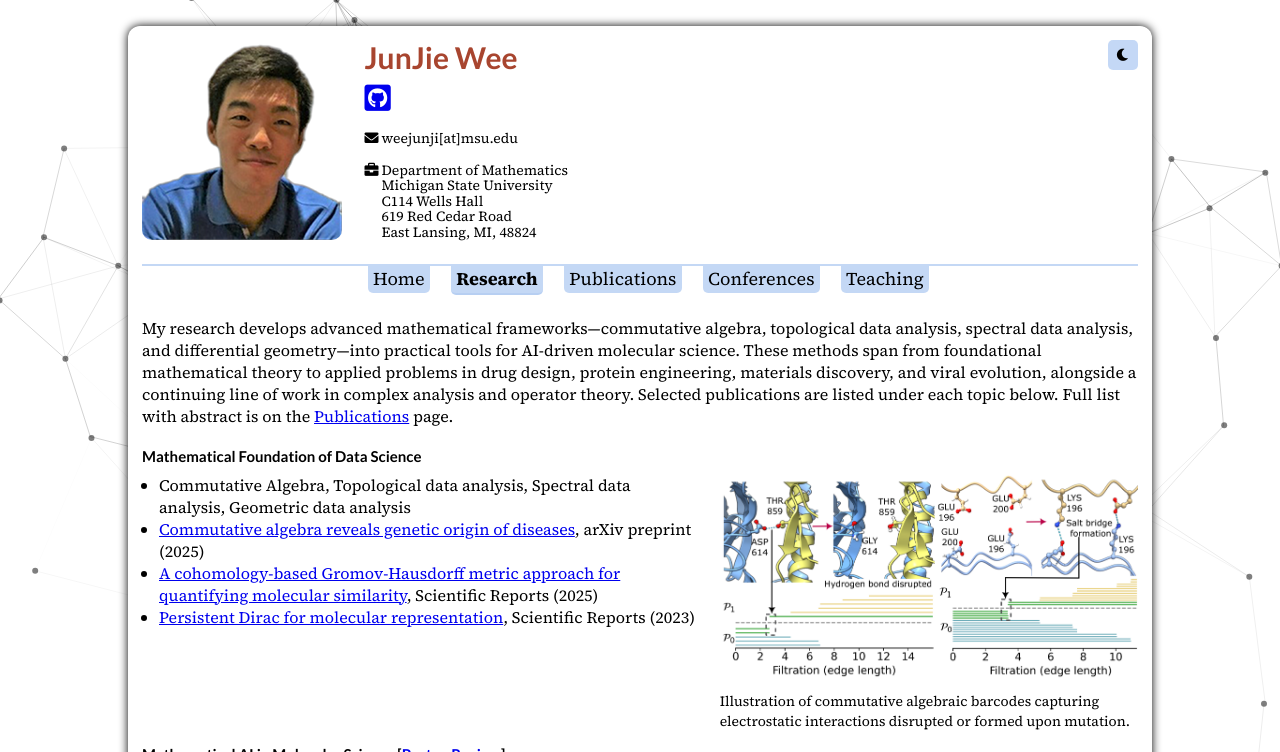
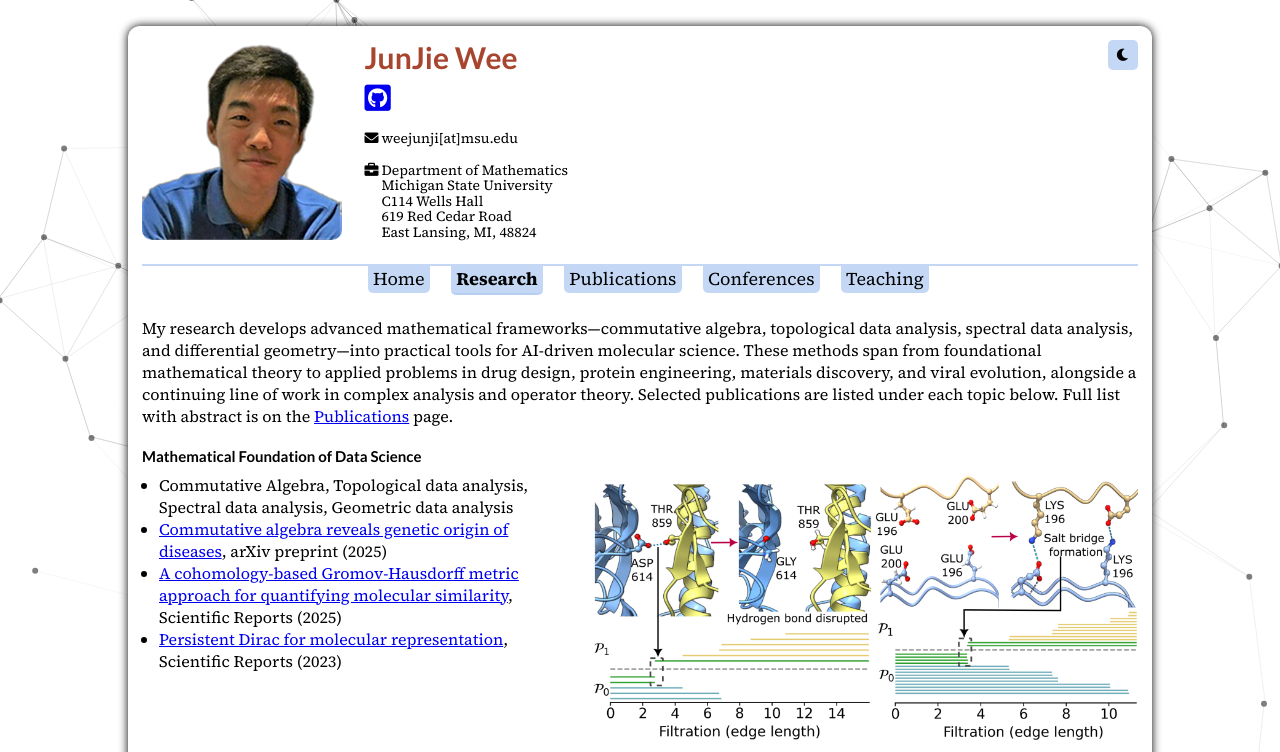
Before and after one commit to junjiewee/junjiewee.github.io, a Jekyll site: the page built from research.html, in a window 1280 px wide. Shown: the top 752 px of the page. Built offline with Jekyll 4.4.1, drawn with Linux system fonts in a browser that asks for light colours; nearby versions of some CDN libraries; a style sheet for code colours, icons or effects is not loaded; grey boxes are pictures that could not be loaded.

Commit message:
Widen floated research figures for legibility
50%/42% width made electrostatic.png's residue labels and axis text
too small to read. Bumped .research-figure to 55%, accepting a larger
dead-space gap below the shorter list columns as the tradeoff.

```diff
--- a/css/style.css
+++ b/css/style.css
@@ -542,7 +542,7 @@ ul > li{
 
 .research-figure {
   float: right;
-  width: 42%;
+  width: 55%;
   margin: 0 0 1em 1.5em;
 }
 
```
